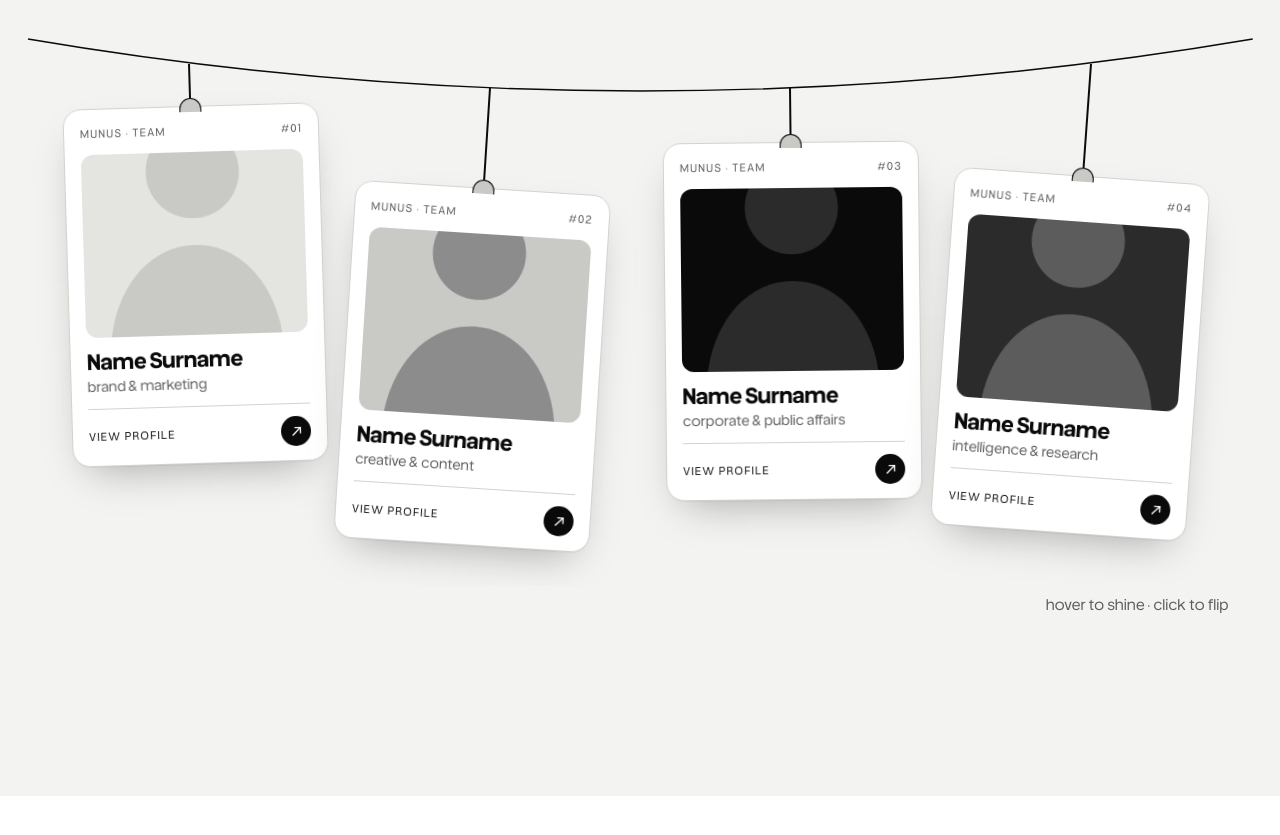
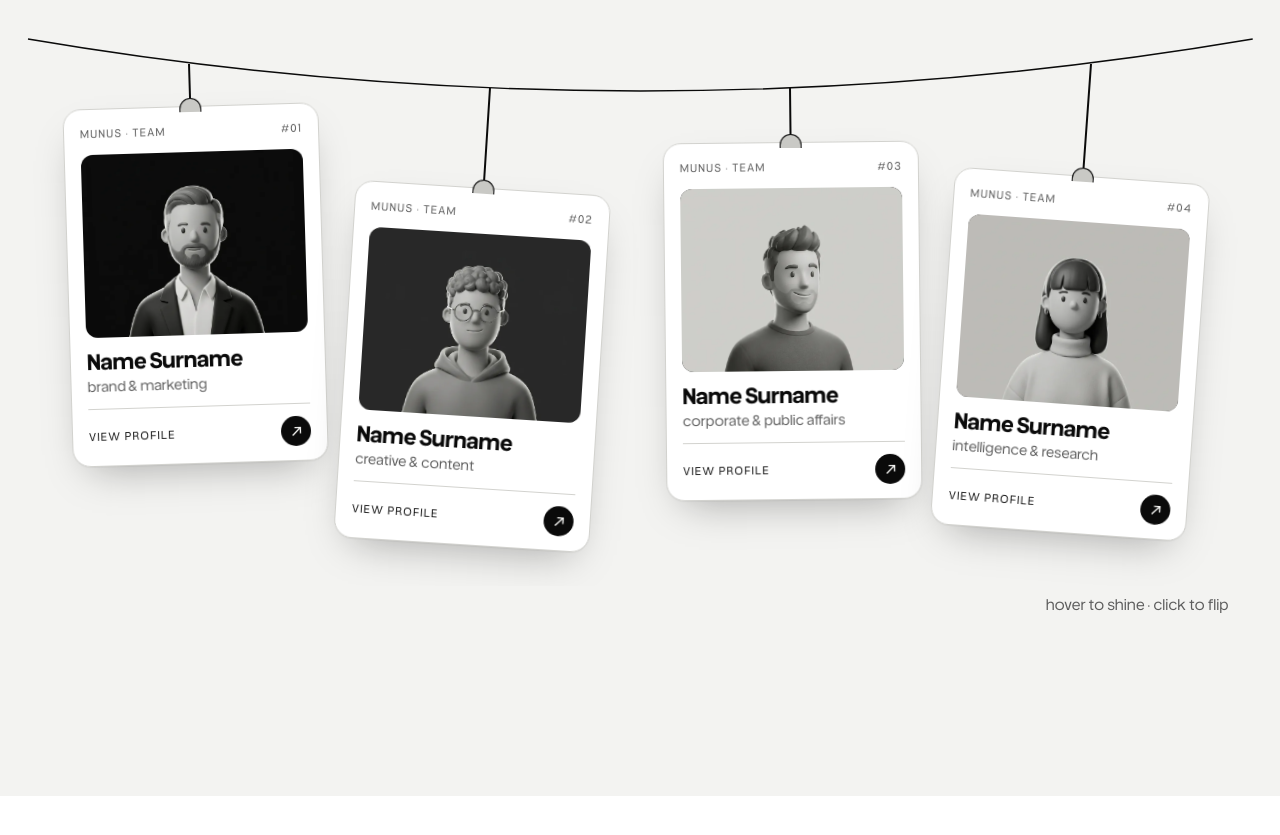
Before and after one commit to volkanmuyan/munus-site, a plain HTML site: page public/index.html in a window 1280 px wide. Shown: the part 2280-3115 px from the top of the page. Drawn offline with nearby package versions, Linux system fonts and the light colour scheme.

Commit message:
Team cards: add stylised 3D portraits (placeholders until real team photos)
Co-Authored-By: Claude Opus 5.5 <noreply@anthropic.com>

```diff
--- a/public/index.html
+++ b/public/index.html
@@ -252,6 +252,7 @@ h1{margin:0;font-weight:700;font-size:clamp(48px,min(9vw,15vh),150px);line-heigh
 .f-top{display:flex;justify-content:space-between;align-items:center;font-size:11px;letter-spacing:.12em;text-transform:uppercase;color:var(--muted);font-variant-numeric:tabular-nums}
 .portrait{position:relative;flex:1;min-height:0;border-radius:12px;overflow:hidden}
 .portrait svg{position:absolute;inset:0;width:100%;height:100%;display:block}
+.portrait img{position:absolute;inset:0;width:100%;height:100%;display:block;object-fit:cover;object-position:center 30%}
 .portrait .ph-tag{position:absolute;left:10px;bottom:10px;font-size:12px;padding:4px 10px}
 .t-mist .portrait{background:var(--grey-light);color:var(--grey)}
 .t-grey .portrait{background:var(--grey);color:var(--grey-mid)}
@@ -266,6 +267,7 @@ h1{margin:0;font-weight:700;font-size:clamp(48px,min(9vw,15vh),150px);line-heigh
 .b-who{display:flex;align-items:center;gap:12px}
 .b-who .av{flex:none;width:44px;height:44px;border-radius:50%;overflow:hidden;position:relative}
 .b-who .av svg{position:absolute;inset:0;width:100%;height:100%}
+.b-who .av img{transform:scale(1.8);transform-origin:50% 32%}
 .b-meta{display:flex;flex-direction:column;gap:6px;font-size:14px}
 .b-meta .city{color:var(--muted)}
 .b-line{font-size:15px;line-height:1.35}
@@ -564,14 +566,14 @@ html.menu-lock{overflow:hidden}
               <span class="tilt"><span class="flip">
                 <span class="face front">
                   <span class="f-top"><span>munus · team</span><span>#01</span></span>
-                  <span class="portrait"><svg viewBox="0 0 200 240" preserveAspectRatio="xMidYMax slice" aria-hidden="true"><circle cx="100" cy="92" r="42" fill="currentColor"/><path d="M22 250c4-56 38-92 78-92s74 36 78 92z" fill="currentColor"/></svg></span>
+                  <span class="portrait"><img src="team/01.webp" alt="" width="720" height="720" decoding="async"></span>
                   <span class="who"><b>Name Surname</b><span>brand &amp; marketing</span></span>
                   <span class="f-foot"><span>view profile</span><i><svg aria-hidden="true"><use href="#arr"/></svg></i></span>
                   <span class="sheen" aria-hidden="true"></span>
                 </span>
                 <span class="face back">
                   <span class="f-top"><span>profile / 01</span><span>↶ flip</span></span>
-                  <span class="b-who"><span class="av portrait"><svg viewBox="0 0 200 240" preserveAspectRatio="xMidYMax slice" aria-hidden="true"><circle cx="100" cy="92" r="42" fill="currentColor"/><path d="M22 250c4-56 38-92 78-92s74 36 78 92z" fill="currentColor"/></svg></span><span class="who"><b>Name Surname</b><span>Title</span></span></span>
+                  <span class="b-who"><span class="av portrait"><img src="team/01.webp" alt="" width="720" height="720" decoding="async" loading="lazy"></span><span class="who"><b>Name Surname</b><span>Title</span></span></span>
                   <span class="b-meta"><span class="city">Ankara</span><span class="b-line">Takes the message from the page to the stage.</span></span>
                   <span class="b-cap">focus</span>
                   <span class="b-list"><span>communication strategy</span><span>social media</span></span>
@@ -590,14 +592,14 @@ html.menu-lock{overflow:hidden}
               <span class="tilt"><span class="flip">
                 <span class="face front">
                   <span class="f-top"><span>munus · team</span><span>#02</span></span>
-                  <span class="portrait"><svg viewBox="0 0 200 240" preserveAspectRatio="xMidYMax slice" aria-hidden="true"><circle cx="100" cy="92" r="42" fill="currentColor"/><path d="M22 250c4-56 38-92 78-92s74 36 78 92z" fill="currentColor"/></svg></span>
+                  <span class="portrait"><img src="team/02.webp" alt="" width="720" height="720" decoding="async"></span>
                   <span class="who"><b>Name Surname</b><span>creative &amp; content</span></span>
                   <span class="f-foot"><span>view profile</span><i><svg aria-hidden="true"><use href="#arr"/></svg></i></span>
                   <span class="sheen" aria-hidden="true"></span>
                 </span>
                 <span class="face back">
                   <span class="f-top"><span>profile / 02</span><span>↶ flip</span></span>
-                  <span class="b-who"><span class="av portrait"><svg viewBox="0 0 200 240" preserveAspectRatio="xMidYMax slice" aria-hidden="true"><circle cx="100" cy="92" r="42" fill="currentColor"/><path d="M22 250c4-56 38-92 78-92s74 36 78 92z" fill="currentColor"/></svg></span><span class="who"><b>Name Surname</b><span>Title</span></span></span>
+                  <span class="b-who"><span class="av portrait"><img src="team/02.webp" alt="" width="720" height="720" decoding="async" loading="lazy"></span><span class="who"><b>Name Surname</b><span>Title</span></span></span>
                   <span class="b-meta"><span class="city">Ankara</span><span class="b-line">From a single poster to a whole identity system.</span></span>
                   <span class="b-cap">focus</span>
                   <span class="b-list"><span>visual identity</span><span>editorial design</span></span>
@@ -616,14 +618,14 @@ html.menu-lock{overflow:hidden}
               <span class="tilt"><span class="flip">
                 <span class="face front">
                   <span class="f-top"><span>munus · team</span><span>#03</span></span>
-                  <span class="portrait"><svg viewBox="0 0 200 240" preserveAspectRatio="xMidYMax slice" aria-hidden="true"><circle cx="100" cy="92" r="42" fill="currentColor"/><path d="M22 250c4-56 38-92 78-92s74 36 78 92z" fill="currentColor"/></svg></span>
+                  <span class="portrait"><img src="team/03.webp" alt="" width="720" height="720" decoding="async" loading="lazy"></span>
                   <span class="who"><b>Name Surname</b><span>corporate &amp; public affairs</span></span>
                   <span class="f-foot"><span>view profile</span><i><svg aria-hidden="true"><use href="#arr"/></svg></i></span>
                   <span class="sheen" aria-hidden="true"></span>
                 </span>
                 <span class="face back">
                   <span class="f-top"><span>profile / 03</span><span>↶ flip</span></span>
-                  <span class="b-who"><span class="av portrait"><svg viewBox="0 0 200 240" preserveAspectRatio="xMidYMax slice" aria-hidden="true"><circle cx="100" cy="92" r="42" fill="currentColor"/><path d="M22 250c4-56 38-92 78-92s74 36 78 92z" fill="currentColor"/></svg></span><span class="who"><b>Name Surname</b><span>Title</span></span></span>
+                  <span class="b-who"><span class="av portrait"><img src="team/03.webp" alt="" width="720" height="720" decoding="async" loading="lazy"></span><span class="who"><b>Name Surname</b><span>Title</span></span></span>
                   <span class="b-meta"><span class="city">Ankara</span><span class="b-line">The steady voice in the room when it counts.</span></span>
                   <span class="b-cap">focus</span>
                   <span class="b-list"><span>communications counsel</span><span>reputation</span></span>
@@ -642,14 +644,14 @@ html.menu-lock{overflow:hidden}
               <span class="tilt"><span class="flip">
                 <span class="face front">
                   <span class="f-top"><span>munus · team</span><span>#04</span></span>
-                  <span class="portrait"><svg viewBox="0 0 200 240" preserveAspectRatio="xMidYMax slice" aria-hidden="true"><circle cx="100" cy="92" r="42" fill="currentColor"/><path d="M22 250c4-56 38-92 78-92s74 36 78 92z" fill="currentColor"/></svg></span>
+                  <span class="portrait"><img src="team/04.webp" alt="" width="720" height="720" decoding="async" loading="lazy"></span>
                   <span class="who"><b>Name Surname</b><span>intelligence &amp; research</span></span>
                   <span class="f-foot"><span>view profile</span><i><svg aria-hidden="true"><use href="#arr"/></svg></i></span>
                   <span class="sheen" aria-hidden="true"></span>
                 </span>
                 <span class="face back">
                   <span class="f-top"><span>profile / 04</span><span>↶ flip</span></span>
-                  <span class="b-who"><span class="av portrait"><svg viewBox="0 0 200 240" preserveAspectRatio="xMidYMax slice" aria-hidden="true"><circle cx="100" cy="92" r="42" fill="currentColor"/><path d="M22 250c4-56 38-92 78-92s74 36 78 92z" fill="currentColor"/></svg></span><span class="who"><b>Name Surname</b><span>Title</span></span></span>
+                  <span class="b-who"><span class="av portrait"><img src="team/04.webp" alt="" width="720" height="720" decoding="async" loading="lazy"></span><span class="who"><b>Name Surname</b><span>Title</span></span></span>
                   <span class="b-meta"><span class="city">Ankara</span><span class="b-line">Builds the case for every word with data.</span></span>
                   <span class="b-cap">focus</span>
                   <span class="b-list"><span>media analysis</span><span>sector reports</span></span>
```
Also changed, not shown: public/team/01.webp (added), public/team/02.webp (added), public/team/03.webp (added), public/team/04.webp (added).
